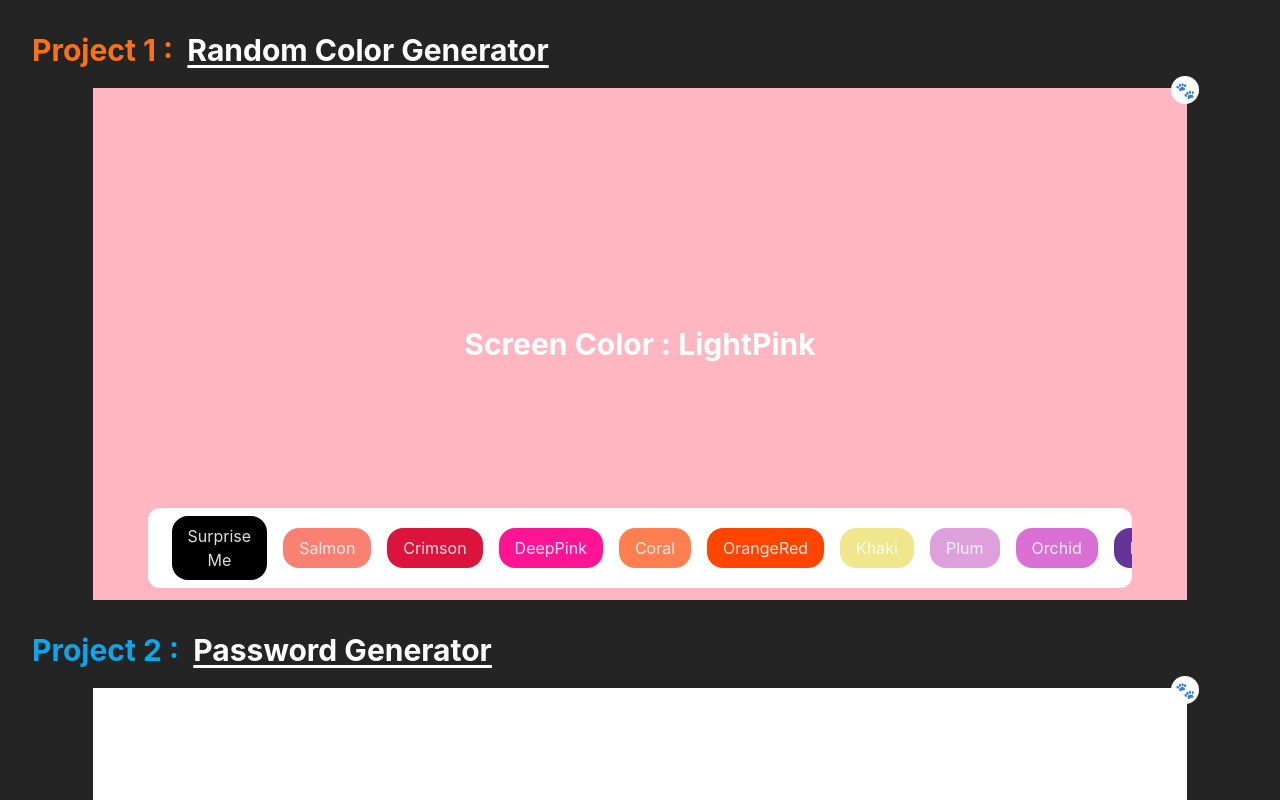
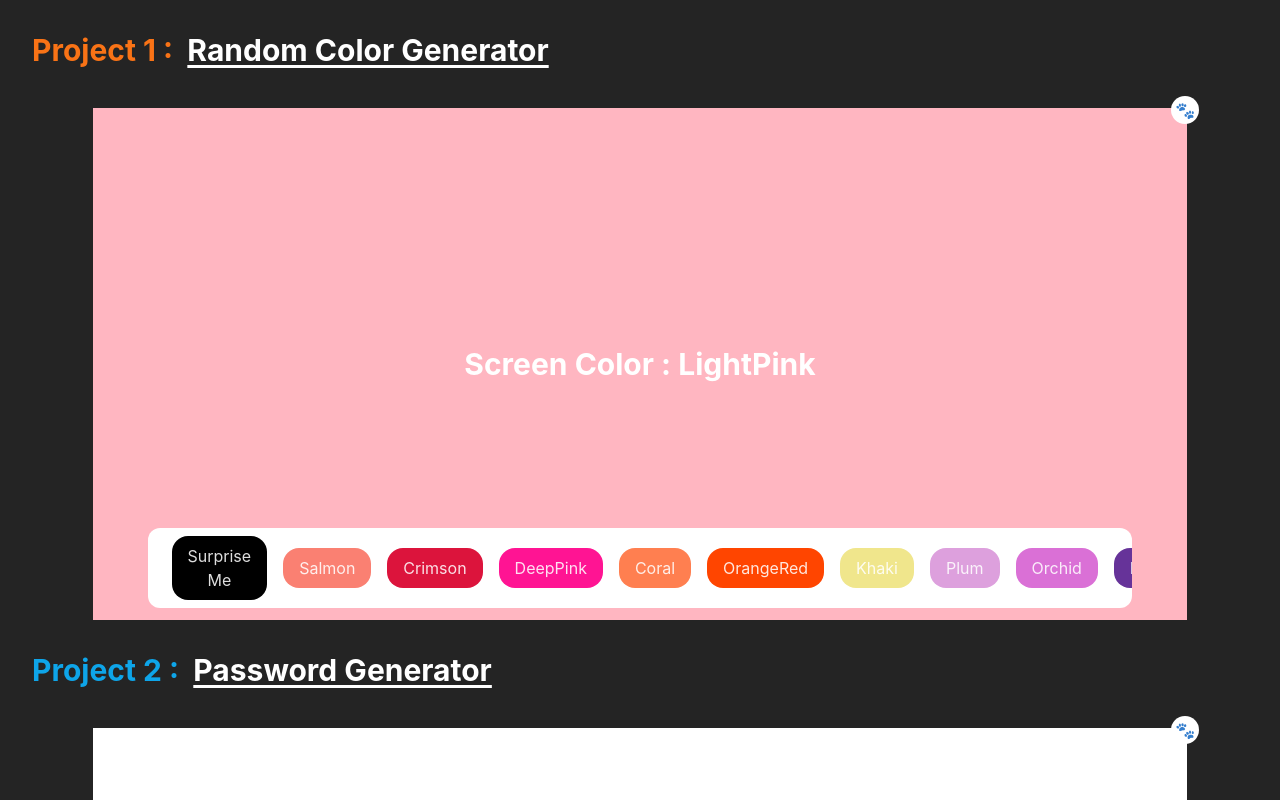
Before and after one commit to iParth08/React-Projects, a React (Vite) app: page / in a window 1280 px wide. Shown: the top 800 px of the page. Built offline with nearby package versions, Linux system fonts and the light colour scheme.

Commit message:
Readme Update 3Project

```diff
--- a/src/components/PasswordGenerator.jsx
+++ b/src/components/PasswordGenerator.jsx
@@ -72,7 +72,7 @@ const PasswordGenerator = () => {
   return (
     <div>
       {/* Project Title */}
-      <h2 className="text-3xl font-bold text-sky-500">
+      <h2 className="text-3xl font-bold text-sky-500 mb-10">
         Project 2 : &nbsp;
         <span className="text-white underline underline-offset-4">
           Password Generator
--- a/src/components/RandomBgColor.jsx
+++ b/src/components/RandomBgColor.jsx
@@ -49,7 +49,7 @@ const RandomBgColor = () => {
   return (
     <div>
       {/* Project Title */}
-      <h2 className="text-3xl font-bold text-orange-500">
+      <h2 className="text-3xl font-bold text-orange-500 mb-10">
         Project 1 : &nbsp;
         <span className="text-white underline underline-offset-4">
           Random Color Generator
```
Also changed, not shown: 1 other file (tests, documents, lock files or other folders).
